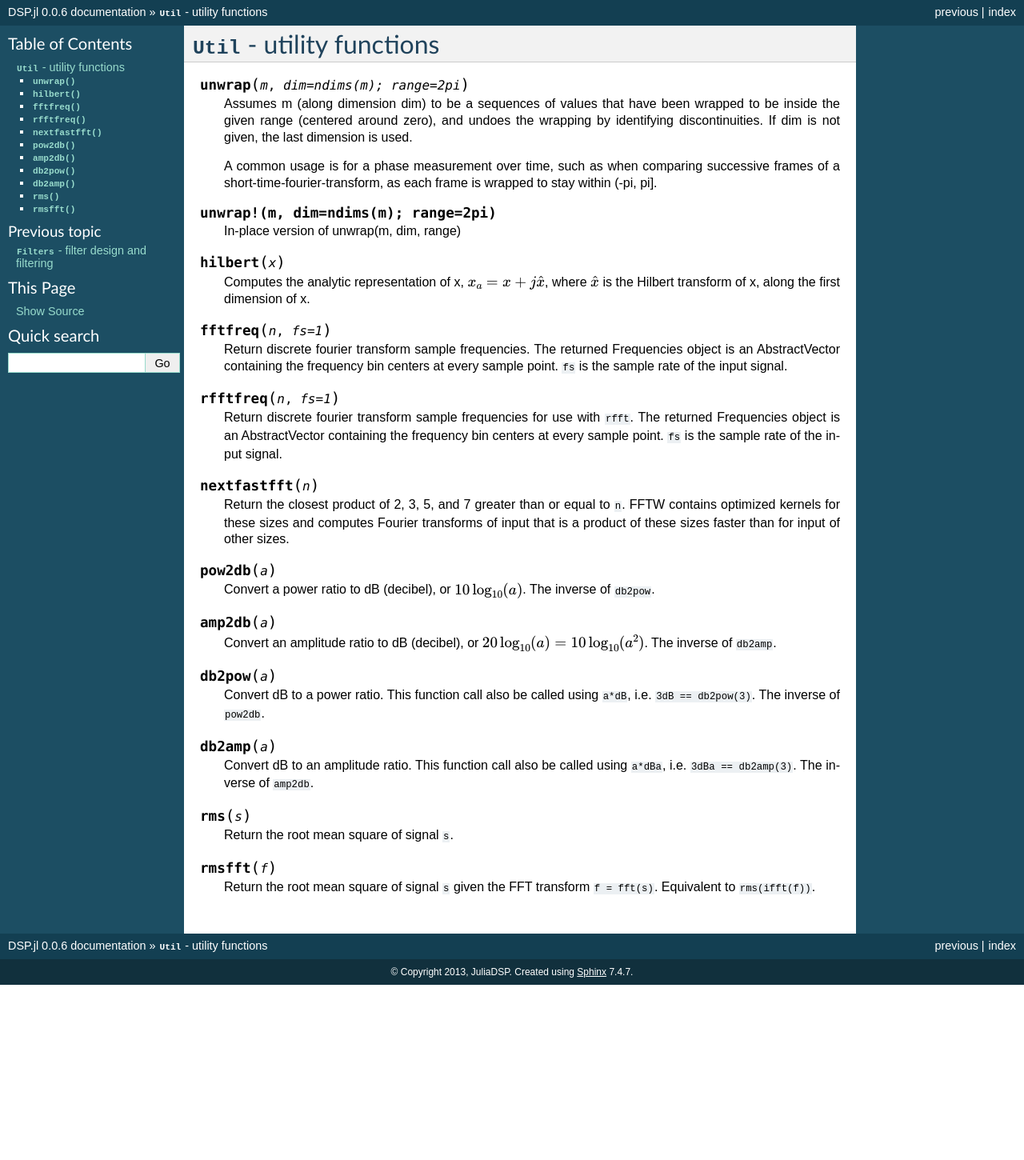
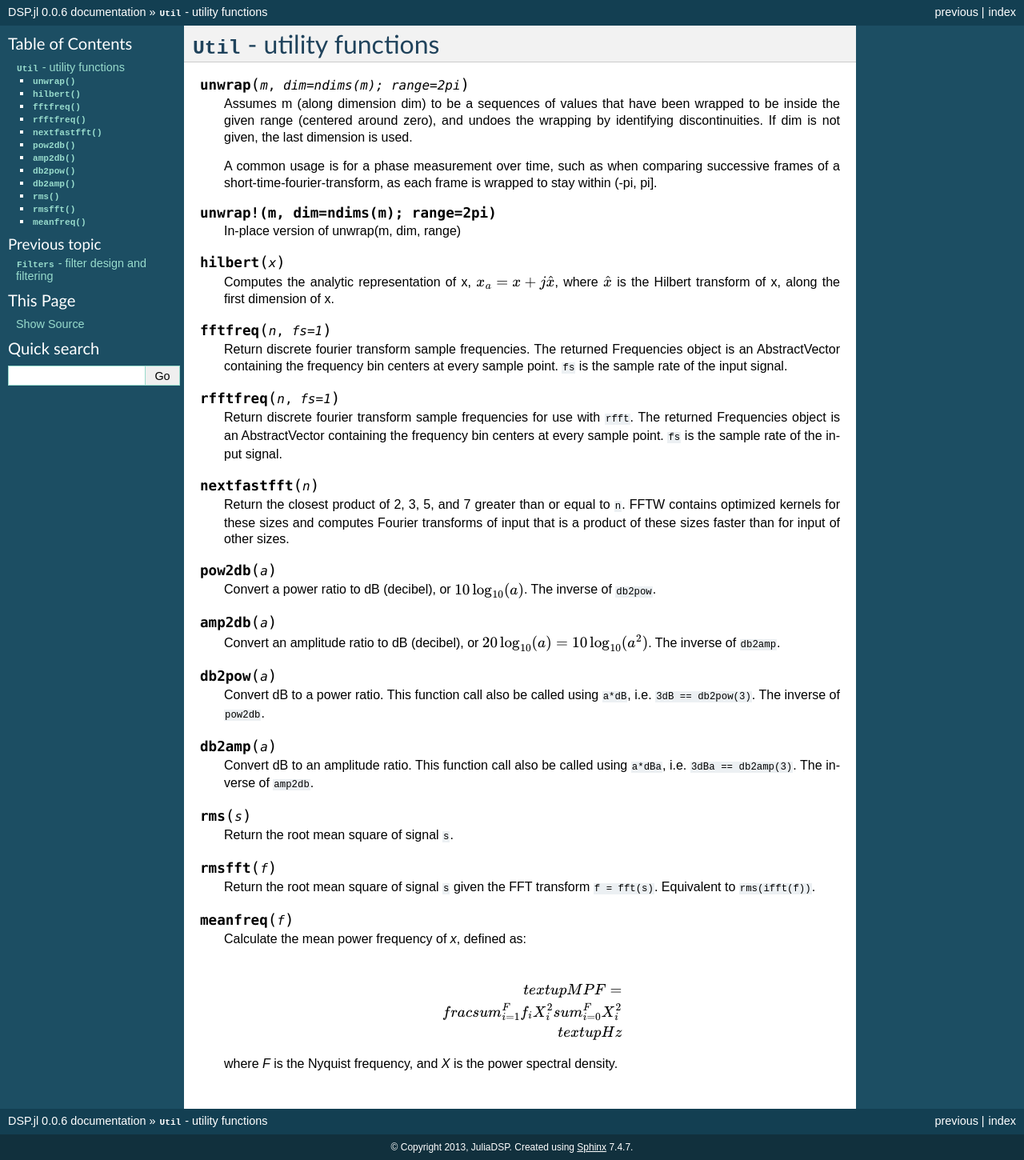
Before and after one commit to JuliaDSP/DSP.jl, a Sphinx documentation site: the page built from doc/util.rst, in a window 1280 px wide. Shown: the whole page at 80% size. Built offline with Sphinx 7.4.7, drawn with Linux system fonts in a browser that asks for light colours; formulas are drawn with MathJax 3; before the commit the page ends 1231 px from its top, so only the background shows below that.

Commit message:
Add meanfreq function to util.jl
Associated documentation and tests are also included.

```diff
--- a/doc/util.rst
+++ b/doc/util.rst
@@ -71,3 +71,11 @@
 
     Return the root mean square of signal ``s`` given the FFT transform
     ``f = fft(s)``. Equivalent to ``rms(ifft(f))``.
+
+.. function:: meanfreq(f)
+
+    Calculate the mean power frequency of `x`, defined as:
+
+    .. math:: \\textup{MPF} = \\frac{\\sum_{i=1}^{F} f_i X_i^2 }{\\sum_{i=0}^{F} X_i^2 } \\textup{Hz}
+
+    where `F` is the Nyquist frequency, and `X` is the power spectral density.
```
Also changed, not shown: 2 other files.
